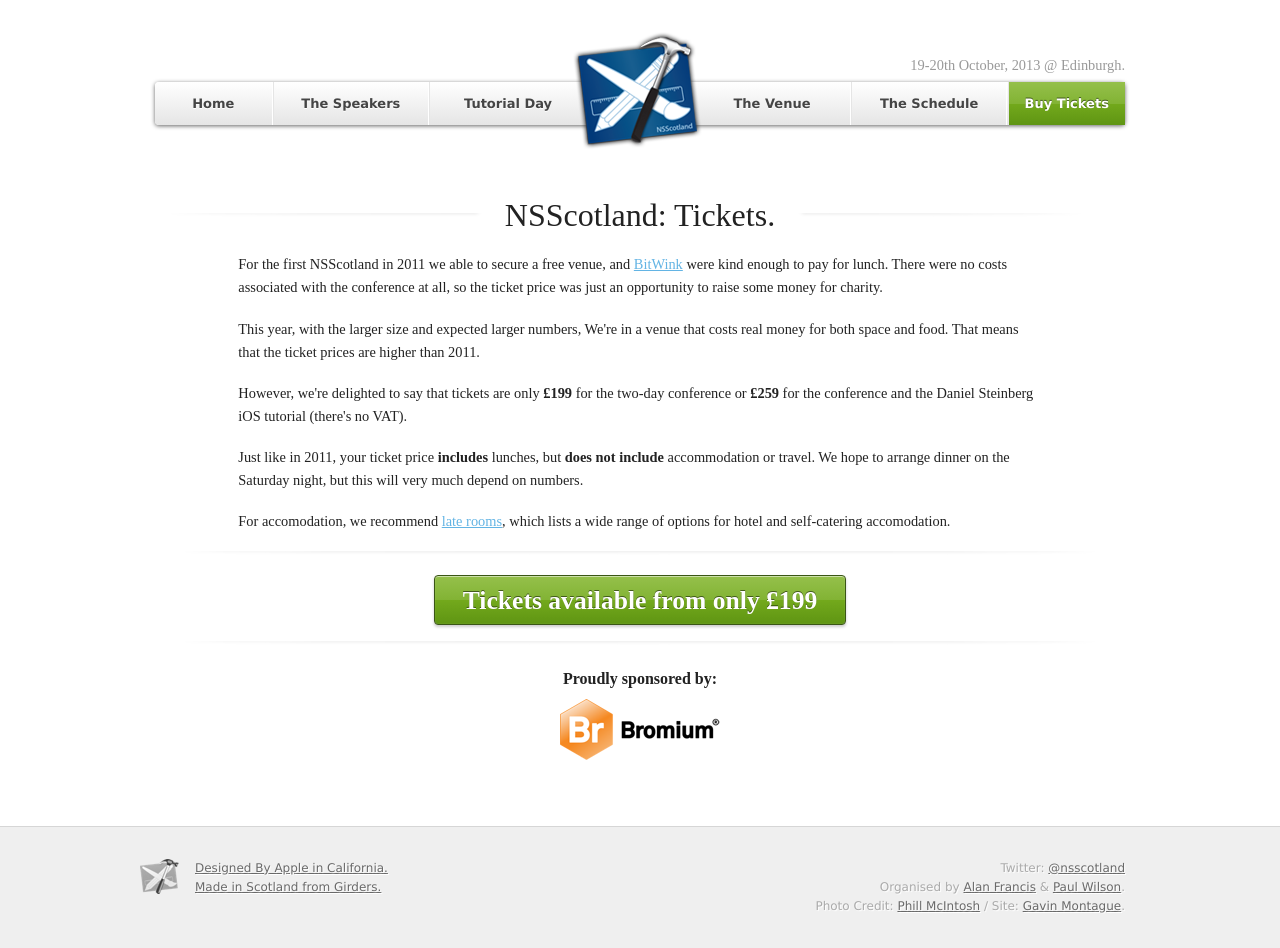
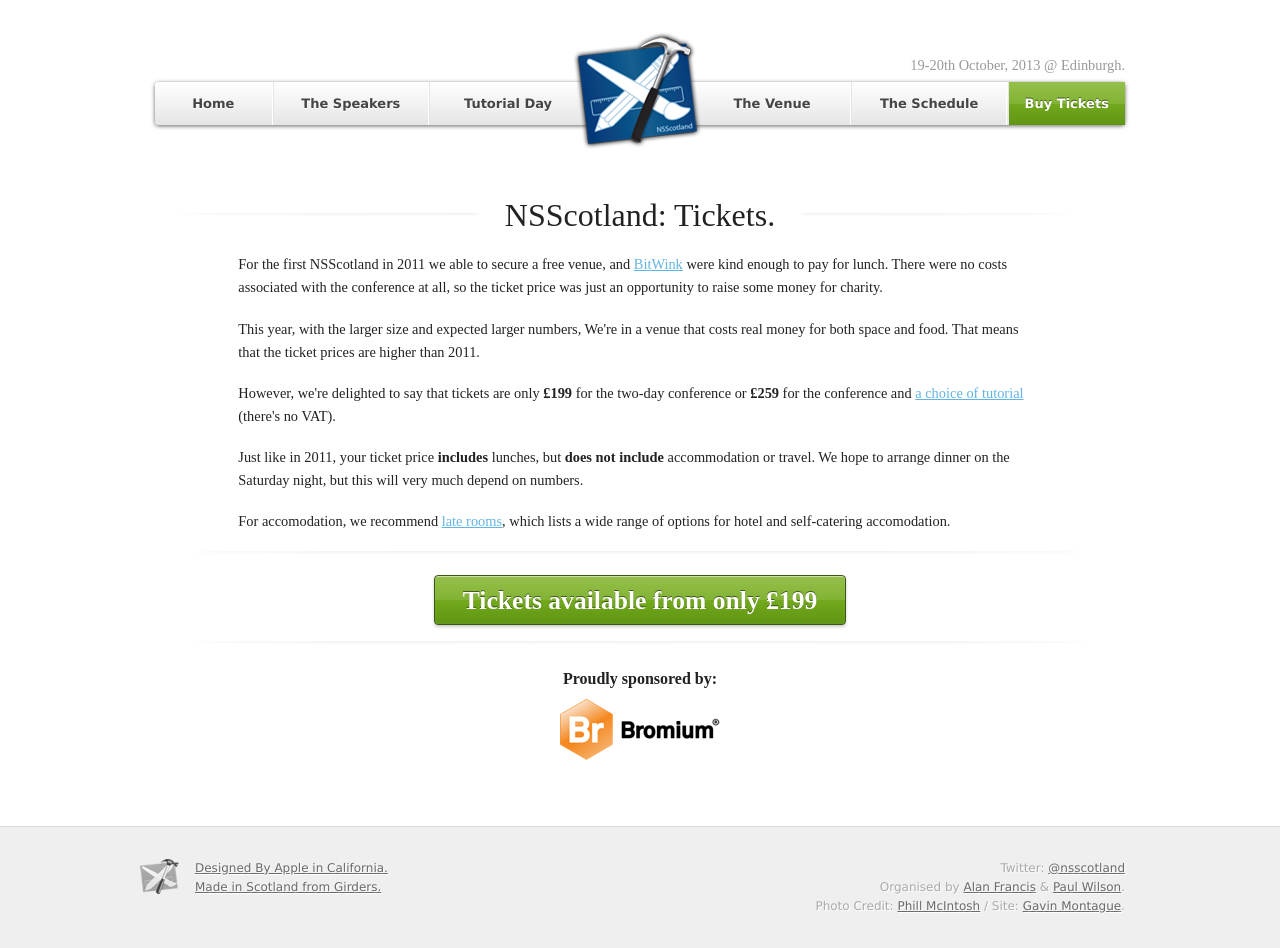
Before and after one commit to acf/nsscotland, a Jekyll site: the page built from tickets.html, in a window 1280 px wide. Built offline with Jekyll 4.4.1, drawn with Linux system fonts in a browser that asks for light colours.

Commit message:
two tutorials

```diff
--- a/tickets.html
+++ b/tickets.html
@@ -14,7 +14,7 @@
       <p>This year, with the larger size and expected larger numbers, We're in a venue that costs real money for both space and food. That means that the ticket prices are higher than 2011.</p>
 
       <p>However, we're delighted to say that tickets are only <strong>£199</strong> for the two-day conference or <strong>£259</strong> for
-      the conference and the Daniel Steinberg iOS tutorial (there's no VAT).</p>
+      the conference and <a href="tutorial.html">a choice of tutorial</a> (there's no VAT).</p>
 
       <p>Just like in 2011, your ticket price <strong>includes</strong> lunches, but <strong>does not include</strong> accommodation or travel.  We hope to
       arrange dinner on the Saturday night, but this will very much depend on numbers.</p>
```
